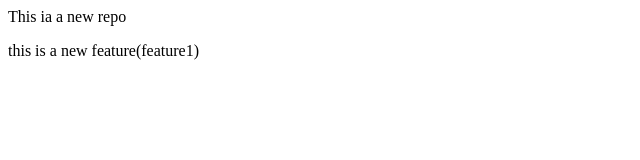
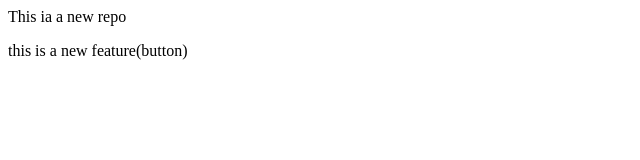
Before and after one commit to BhanushreeK19/LocalRepo, a plain HTML site: page index.html in a window 1280 px wide. Shown: the full height of the page, 0-640 px from the left. Drawn offline with Linux system fonts and the light colour scheme.

Commit message:
add button

```diff
--- a/index.html
+++ b/index.html
@@ -1,2 +1,2 @@
 <p>This ia a new repo</p>
-<p>this is a new feature(feature1)</p>
+<p>this is a new feature(button)</p>
```
